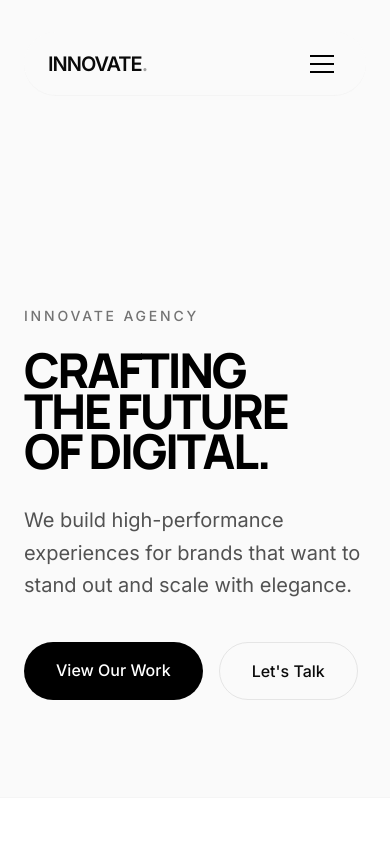
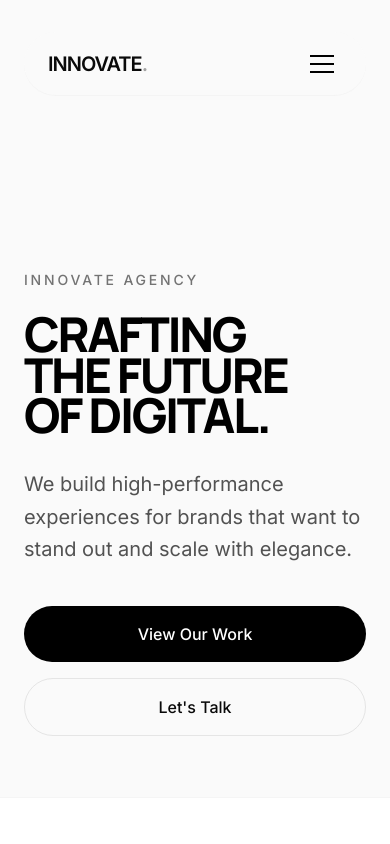
Before and after one commit to likhemayt/innovate, an Astro site: page / in a window 390 px wide. Shown: the top 844 px of the page. Built offline with nearby package versions, Linux system fonts and the light colour scheme; Astro itself is replaced by a stand-in of ours.

Commit message:
hero button mobile

```diff
--- a/src/pages/index.astro
+++ b/src/pages/index.astro
@@ -108,9 +108,9 @@ const faqs = [
         <p class="text-xl md:text-2xl text-neutral-600 max-w-xl leading-relaxed mb-10">
           We build high-performance experiences for brands that want to stand out and scale with elegance.
         </p>
-        <div class="flex gap-4">
-          <a href="/work" class="px-8 py-4 bg-black text-white rounded-full font-medium hover:bg-neutral-800 transition-all">View Our Work</a>
-          <a href="/contact" class="px-8 py-4 border border-neutral-200 rounded-full font-medium hover:bg-white hover:border-black transition-all">Let's Talk</a>
+        <div class="flex flex-col md:flex-row gap-4">
+          <a href="/work" class="w-full md:w-auto px-8 py-4 bg-black text-white rounded-full font-medium hover:bg-neutral-800 transition-all text-center">View Our Work</a>
+          <a href="/contact" class="w-full md:w-auto px-8 py-4 border border-neutral-200 rounded-full font-medium hover:bg-white hover:border-black transition-all text-center">Let's Talk</a>
         </div>
       </FadeUp>
     </div>
```
